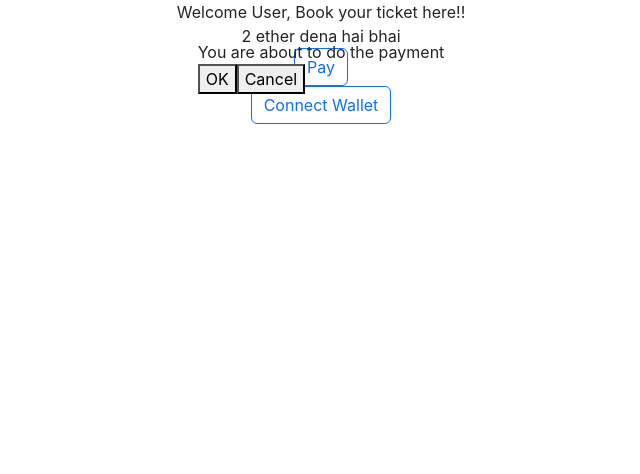
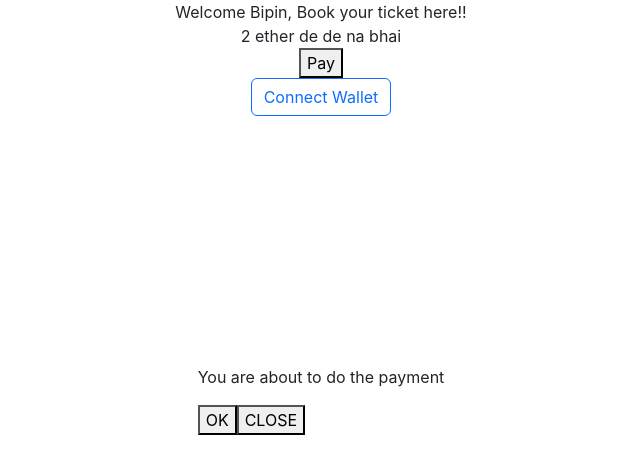
Before and after one commit to shasss447/Ticket_booker_dapp, a React (Create React App) app: page / in a window 1280 px wide. Both pictures are taken after a click on the button "Pay". Shown: the top 474 px of the page, without its empty margins (319-959 px from the left). Built offline with nearby package versions, Linux system fonts and the light colour scheme.

Commit message:
sixth commit

```diff
--- a/src/PaymentButton.js
+++ b/src/PaymentButton.js
@@ -1,22 +1,24 @@
-import React from 'react';
+import React,{useState} from 'react';
 import Popup from 'reactjs-popup';
 
-
-
-function paymentButton() {
-
-
-
-  return (
-    <div>
-      <Popup trigger={<button type="button" class="btn btn-outline-primary">Pay</button>}
-     position="center">
-      <div>You are about to do the payment</div>
-      <button>OK</button>
-      <button >Cancel</button>
-    </Popup>
-    </div>
+function PaymentButton()
+ {
+ return (
+  <div>
+  <Popup trigger={<button>Pay</button>} modal>
+    {
+    close =>
+     (
+        <div>
+          <p>You are about to do the payment</p>
+        <button>OK</button>
+        <button onClick={() => {close();}}>CLOSE</button>
+        </div>
+     )
+    }
+  </Popup>
+</div>
   )
 }
 
-export default paymentButton
+export default PaymentButton
--- a/src/WelCome.js
+++ b/src/WelCome.js
@@ -3,8 +3,8 @@ import React from 'react'
 export default function WelCome() {
   return (
     <div>
-      <div>Welcome User, Book your ticket here!!</div>
-      <div>2 ether dena hai bhai</div>
+      <div>Welcome Bipin, Book your ticket here!!</div>
+      <div>2 ether de de na bhai</div>
     </div>
   )
 }
```
